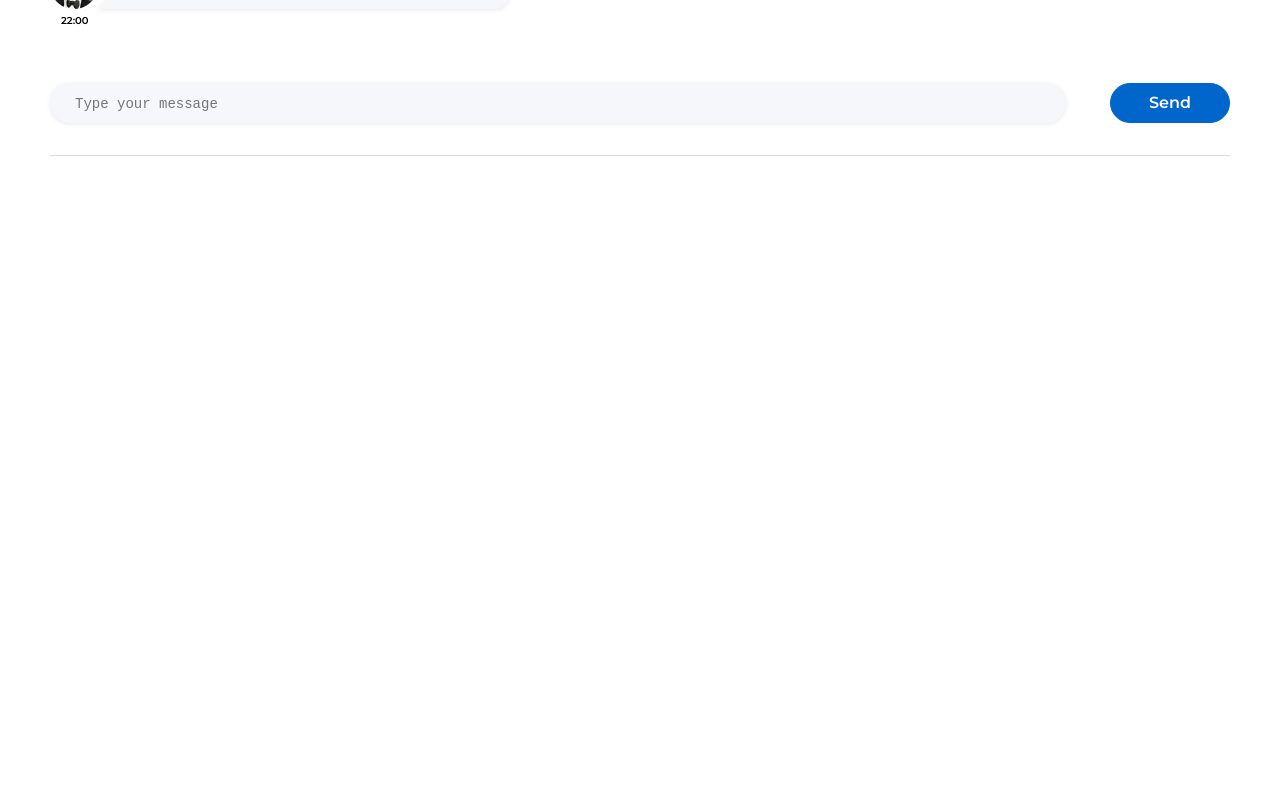
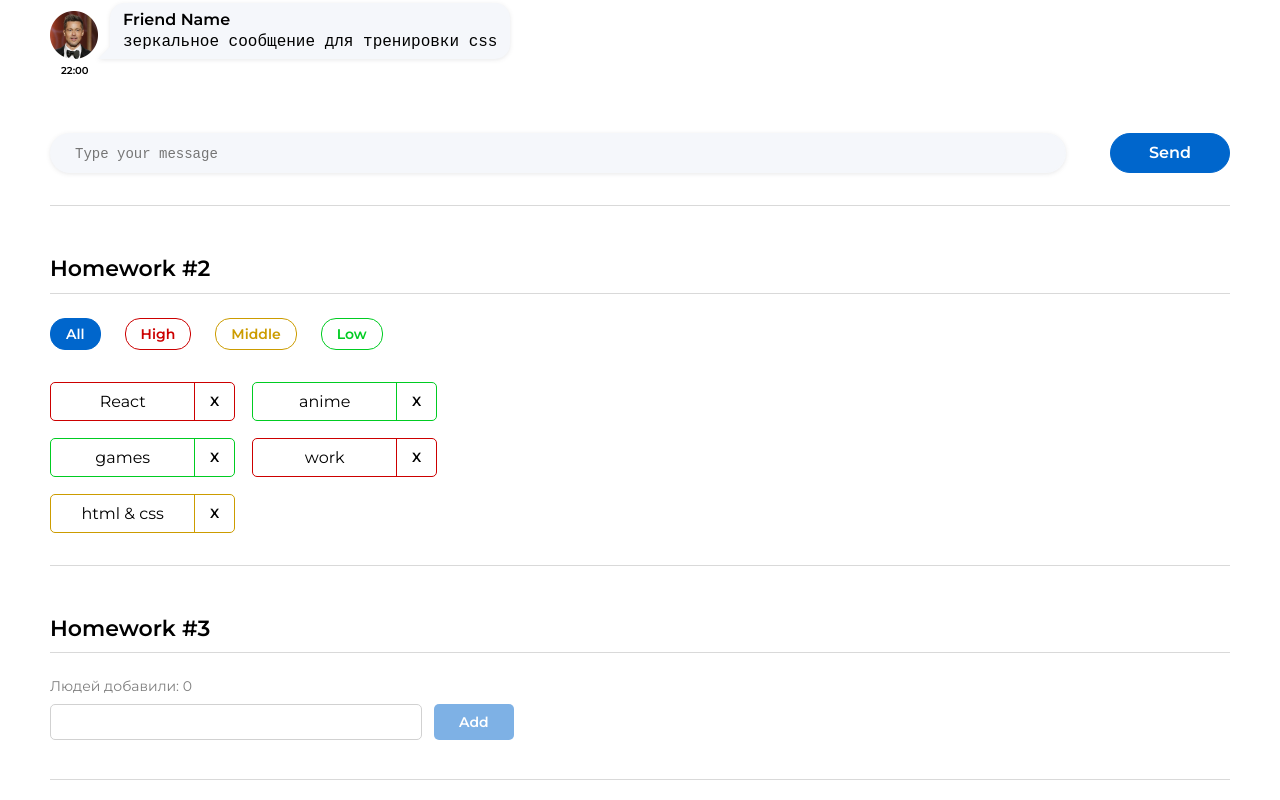
Before and after one commit to ElenaNam/homework-02, a React (Create React App) app: page / in a window 1280 px wide. Shown: the part 229-1029 px from the top of the page. Before the commit the page ends 800 px from the top, so only its background shows below. Built offline with nearby package versions, Linux system fonts and the light colour scheme.

Commit message:
task hw02 and hw03

```diff
--- a/package.json
+++ b/package.json
@@ -1,6 +1,6 @@
 {
   "name": "hws2",
-  "homepage": "http://ElenaNam.github.io/hws2",
+  "homepage": "http://ElenaNam.github.io/homework-02",
   "version": "0.1.0",
   "private": true,
   "dependencies": {
--- a/src/s1-main/App.module.css
+++ b/src/s1-main/App.module.css
@@ -12,6 +12,7 @@
 }
 
 .hwTitle {
+    padding-top: 50px;
     margin-bottom: 10px;
     font-size: 22px;
     line-height: 1.2;
--- a/src/s1-main/App.tsx
+++ b/src/s1-main/App.tsx
@@ -1,14 +1,15 @@
 import React from 'react'
 import s from './App.module.css'
 import HW1 from '../s2-homeworks/hw01/HW1'
+import HW2 from '../s2-homeworks/hw02/HW2'
+import HW3 from '../s2-homeworks/hw03/HW3'
 
 function App() {
     return (
         <div className={s.App}>
             <HW1/>
-            {/*раскомментировать по ходу выполнения*/}
-            {/*<HW2/>*/}
-            {/*<HW3/>*/}
+            <HW2/>
+            <HW3/>
             {/*<HW4/>*/}
 
             {/*при выполнении дз 5 и более - закомментировать здесь дз 1-4, так как они есть внутри дз 5*/}
--- a/src/s2-homeworks/hw02/HW2.tsx
+++ b/src/s2-homeworks/hw02/HW2.tsx
@@ -3,30 +3,30 @@ import Affairs from './affairs/Affairs'
 import s2 from '../../s1-main/App.module.css'
 
 /*
-* 1 - описать типы AffairPriorityType, AffairType
-* 2 - указать нужный тип для defaultAffairs
+* 1 - 💥 описать типы AffairPriorityType, AffairType
+* 2 - 💥 указать нужный тип для defaultAffairs
 * 3 - дописать типы и логику функции filterAffairs и проверить её тестами
 * 4 - выполнить пункт 3 для функции deleteAffair
-* 5 - указать нужный тип в useState с affairs
-* 6 - дописать тип и логику функции deleteAffairCallback
-* 7 - в файле Affairs.tsx дописать типизацию пропсов
-* 8 - в файле Affairs.tsx дописать логику функций setAll, setHigh, setMiddle, setLow
-* 9 - в файле Affair.tsx дописать типизацию пропсов
-* 10 - в файле Affair.tsx дописать функции deleteCallback и использовать
-* 11 - в файле Affair.tsx отобразить приходящие данные
+* 5 - 💥 указать нужный тип в useState с affairs
+* 6 - 💥 дописать тип и логику функции deleteAffairCallback
+* 7 - 💥 в файле Affairs.tsx дописать типизацию пропсов
+* 8 - 💥 в файле Affairs.tsx дописать логику функций setAll, setHigh, setMiddle, setLow
+* 9 - 💥 в файле Affair.tsx дописать типизацию пропсов
+* 10 - 💥 в файле Affair.tsx дописать функции deleteCallback и использовать
+* 11 - 💥 в файле Affair.tsx отобразить приходящие данные
 * */
 
 // types
-export type AffairPriorityType = any // need to fix any
+export type AffairPriorityType = 'high' | 'low' | 'middle'
 export type AffairType = {
-    _id: any // need to fix any
-    name: any // need to fix any
+    _id: number
+    name: string
     priority: AffairPriorityType
 }
 export type FilterType = 'all' | AffairPriorityType
 
 // constants
-const defaultAffairs: any = [ // need to fix any
+const defaultAffairs: AffairType[] = [
     {_id: 1, name: 'React', priority: 'high'}, // студенты могут изменить содержимое name и количество элементов в массиве, ...priority не менять!
     {_id: 2, name: 'anime', priority: 'low'},
     {_id: 3, name: 'games', priority: 'low'},
@@ -35,25 +35,25 @@ const defaultAffairs: any = [ // need to fix any
 ]
 
 // pure helper functions
-export const filterAffairs = (affairs: any, filter: any): any => { // need to fix any
+export const filterAffairs = (affairs: AffairType[], filter: FilterType): AffairType[] => {
 
+    const newAffairs = affairs.filter(item => filter !== 'all' ? item.priority === filter : item)
+    return newAffairs
+}
+export const deleteAffair = (affairs: AffairType[], _id: number): AffairType[] => {
 
-    return affairs // need to fix
-}
-export const deleteAffair = (affairs: any, _id: any): any => { // need to fix any
-
-    return affairs // need to fix
+    const newAffairs = affairs.filter(item => item._id !== _id)
+    return newAffairs
 }
 
 function HW2() {
-    const [affairs, setAffairs] = useState<any>(defaultAffairs) // need to fix any
+    const [affairs, setAffairs] = useState<AffairType[]>(defaultAffairs)
     const [filter, setFilter] = useState<FilterType>('all')
 
     const filteredAffairs = filterAffairs(affairs, filter)
-    const deleteAffairCallback = (_id: any) => { // need to fix any
-        // need to fix
+    const deleteAffairCallback = (_id: number) => {
+        setAffairs(deleteAffair(affairs, _id))
     }
-
     return (
         <div id={'hw2'}>
             <div className={s2.hwTitle}>Homework #2</div>
--- a/src/s2-homeworks/hw02/affairs/Affairs.tsx
+++ b/src/s2-homeworks/hw02/affairs/Affairs.tsx
@@ -4,24 +4,24 @@ import {AffairType, FilterType} from '../HW2'
 import s from './Affairs.module.css'
 
 type AffairsPropsType = {
-    data: any // need to fix any
-    setFilter: any
-    deleteAffairCallback: any
+    data: AffairType[] // need to fix any
+    setFilter: (value: FilterType) => void
+    deleteAffairCallback: (_id: number) => void
     filter: FilterType
 }
 
 function Affairs(props: AffairsPropsType) {
     const setAll = () => {
-        // need to fix
+        props.setFilter('all')
     }
     const setHigh = () => {
-        // need to fix
+        props.setFilter('high')
     }
     const setMiddle = () => {
-        // need to fix
+        props.setFilter('middle')
     }
     const setLow = () => {
-        // need to fix
+        props.setFilter('low')
     }
 
     const cnAll = s.button + ' ' + s.all + (props.filter === 'all' ? ' ' + s.active : '')
--- a/src/s2-homeworks/hw02/affairs/affair/Affair.tsx
+++ b/src/s2-homeworks/hw02/affairs/affair/Affair.tsx
@@ -6,12 +6,12 @@ import s2 from '../Affairs.module.css'
 type AffairPropsType = {
     // key не нужно типизировать
     affair: AffairType
-    deleteAffairCallback: any // need to fix any
+    deleteAffairCallback: (_id: number) => void // need to fix any
 }
 
 function Affair(props: AffairPropsType) {
     const deleteCallback = () => {
-        // need to fix
+        props.deleteAffairCallback(props.affair._id)
     }
 
     const nameClass = s.name + ' ' + s2[props.affair.priority]
@@ -25,7 +25,7 @@ function Affair(props: AffairPropsType) {
         >
             <div id={'hw2-name-' + props.affair._id} className={nameClass}>
                 {/*создаёт студент*/}
-
+                {props.affair.name}
                 {/**/}
             </div>
             <div id={'hw2-priority-' + props.affair._id} hidden>
@@ -35,8 +35,7 @@ function Affair(props: AffairPropsType) {
             <button
                 id={'hw2-button-delete-' + props.affair._id}
                 className={buttonClass}
-                // need to fix
-
+                onClick={deleteCallback}
             >
                 {/*текст кнопки могут изменить студенты*/}
                 X
--- a/src/s2-homeworks/hw03/Greeting.module.css
+++ b/src/s2-homeworks/hw03/Greeting.module.css
@@ -1,35 +1,78 @@
 .greetingForm {
+    width: 100%;
 }
 
 .inputAndButtonContainer {
+    display: flex;
+    align-items: flex-start;
+    gap: 12px;
+    margin-bottom: 7px;
 }
 
 .error {
+    font-size: 14px;
+    color: #CC0000;
 }
 
 .input {
+    width: 372px;
+    padding: 7px 12px;
+    border-radius: 5px;
+    border: 1px solid #D1D1D1;
+    font-family: inherit;
+    font-size: 16px;
+    line-height: 20px;
+    font-weight: 500;
+    color: #000;
 }
 
 .input:focus {
+    outline: none;
+    box-shadow: 1px 1px 9px -2px rgba(0, 0, 0, .7);
 }
 
 .errorInput {
+    padding: 7px 12px;
+    border-radius: 5px;
+    border: 1px solid #CC0000;
+    font-size: 16px;
+    line-height: 20px;
 }
 
 .button {
+    padding: 7px 24px;
+    border-radius: 5px;
+    border: 1px solid transparent;
+    background-color: #0066CC;
+    font-size: 14px;
+    line-height: 20px;
+    font-weight: 600;
+    color: #fff;
+    transition: .3s;
 }
 
 .button:focus {
+    border-color: #ffffff;
+    box-shadow: 1px 1px 9px -2px rgba(0, 0, 0, .7);
+    outline: none;
 }
 
 .button:active {
+    transform: translate(-1px, 1px);
 }
 
 .button:disabled {
+    opacity: .5;
 }
 
 .text {
+    margin-bottom: 9px;
+    font-size: 14px;
+    color: rgba(0, 0, 0, .5)
 }
 
 .greeting {
+    font-size: 14px;
+    font-weight: 500;
+    color: #000;
 }
--- a/src/s2-homeworks/hw03/Greeting.tsx
+++ b/src/s2-homeworks/hw03/Greeting.tsx
@@ -2,14 +2,14 @@ import React, {ChangeEvent, KeyboardEvent} from 'react'
 import s from './Greeting.module.css'
 
 type GreetingPropsType = {
-    name: any // need to fix any
-    setNameCallback: any // need to fix any
-    addUser: any // need to fix any
-    onBlur: any // need to fix any
-    onEnter: any // need to fix any
-    error: any // need to fix any
-    totalUsers: any // need to fix any
-    lastUserName?: any // need to fix any
+    name: string
+    setNameCallback: (e: React.ChangeEvent<HTMLInputElement>) => void
+    addUser: () => void
+    onBlur: () => void
+    onEnter: (e: React.KeyboardEvent<HTMLInputElement>) => void
+    error: string
+    totalUsers: number
+    lastUserName?: string
 }
 
 // презентационная компонента (для верстальщика)
@@ -25,7 +25,7 @@ const Greeting: React.FC<GreetingPropsType> = (
         lastUserName,
     } // деструктуризация пропсов
 ) => {
-    const inputClass = s.errorInput // need to fix with (?:)
+    const inputClass = error ? s.errorInput : s.input// need to fix with (?:)
 
     return (
         <div id={'hw3-form'} className={s.greetingForm}>
@@ -57,7 +57,7 @@ const Greeting: React.FC<GreetingPropsType> = (
                     className={s.button}
                     disabled={!name.trim()}
                 >
-                    add
+                    Add
                 </button>
             </div>
 
--- a/src/s2-homeworks/hw03/GreetingContainer.tsx
+++ b/src/s2-homeworks/hw03/GreetingContainer.tsx
@@ -3,18 +3,28 @@ import Greeting from './Greeting'
 import { UserType } from './HW3'
 
 type GreetingContainerPropsType = {
-    users: any // need to fix any
-    addUserCallback: any // need to fix any
+    users: UserType[]
+    addUserCallback: (name: string) => void
 }
 
-export const pureAddUser = (name: any, setError: any, setName: any, addUserCallback: any) => {
+export const pureAddUser = (name: string, setError: (a: string) => void, setName: (a: string) => void, addUserCallback: (a: string) => void) => {
     // если имя пустое - показать ошибку, иначе - добавить юзера и очистить инпут
+    if(name.trim()) {
+        setName('')
+        addUserCallback(name.trim())
+    } else {
+        setError('Ошибка! Введите имя!')
+    }
 }
 
-export const pureOnBlur = (name: any, setError: any) => { // если имя пустое - показать ошибку
+export const pureOnBlur = (name: string, setError: (a: string) => void) => { // если имя пустое - показать ошибку
+    !name.trim() && setError('Ошибка! Введите имя!')
 }
 
-export const pureOnEnter = (e: any, addUser: any) => { // если нажата кнопка Enter - добавить
+export const pureOnEnter = (e: KeyboardEvent<HTMLInputElement>, addUser: () => void) => { // если нажата кнопка Enter - добавить
+    if(e.key === 'Enter') {
+        addUser()
+    }
 }
 
 // более простой и понятный для новичков
@@ -26,12 +36,11 @@ const GreetingContainer: React.FC<GreetingContainerPropsType> = ({
     addUserCallback,
 }) => {
     // деструктуризация пропсов
-    const [name, setName] = useState<any>('') // need to fix any
-    const [error, setError] = useState<any>('') // need to fix any
+    const [name, setName] = useState<string>('')
+    const [error, setError] = useState<string>('')
 
-    const setNameCallback = (e: any) => { // need to fix any
-        setName('some name') // need to fix
-
+    const setNameCallback = (e: ChangeEvent<HTMLInputElement>) => {
+        setName((e.currentTarget.value))
         error && setError('')
     }
     const addUser = () => {
@@ -42,12 +51,13 @@ const GreetingContainer: React.FC<GreetingContainerPropsType> = ({
         pureOnBlur(name, setError)
     }
 
-    const onEnter = (e: any) => {
+    const onEnter = (e: KeyboardEvent<HTMLInputElement>) => {
         pureOnEnter(e, addUser)
     }
 
-    const totalUsers = 0 // need to fix
-    const lastUserName = 'some name' // need to fix
+    const totalUsers = users.length
+    const lastUserName = users.length > 0 ? users[users.length-1]['name'] : ''
+
 
     return (
         <Greeting
--- a/src/s2-homeworks/hw03/HW3.tsx
+++ b/src/s2-homeworks/hw03/HW3.tsx
@@ -19,20 +19,22 @@ import GreetingContainer from './GreetingContainer'
 
 // types
 export type UserType = {
-    _id: any // need to fix any
-    name: any // need to fix any
+    _id: string
+    name: string
 }
 
-export const pureAddUserCallback = (name: any, setUsers: any, users: any) => { // need to fix any
-    const user = { // need to fix
+export const pureAddUserCallback = (name: string, setUsers: (a: UserType[]) => void, users: UserType[]) => {
+    const user = {
+        _id: v1(),
+        name: name
     }
     setUsers([...users, user])
 }
 
 const HW3 = () => {
-    const [users, setUsers] = useState<any>([]) // need to fix any
+    const [users, setUsers] = useState<UserType[]>([])
 
-    const addUserCallback = (name: any) => { // need to fix any
+    const addUserCallback = (name: string) => {
         pureAddUserCallback(name, setUsers, users)
     }
 
```
